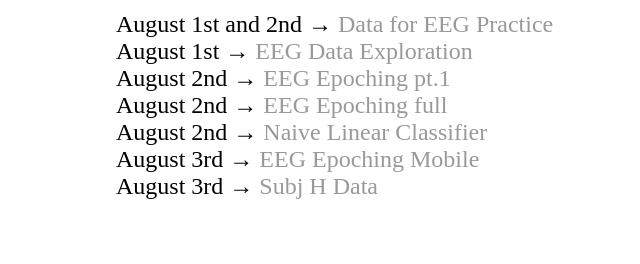
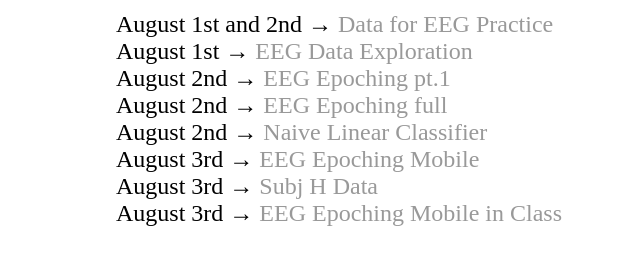
Before and after one commit to wisamreid/wisamreid.github.io, a plain HTML site: page demos.html in a window 1280 px wide. Shown: the part 136-400 px from the top of the page, without its empty margins (116-756 px from the left). Drawn offline with Linux system fonts and the light colour scheme.

Commit message:
Update demos.html

```diff
--- a/demos.html
+++ b/demos.html
@@ -15,7 +15,7 @@
 		      <li><span>August 2nd</span> &rarr; <a href="demos/Naive_Linear_Classifier.ipynb">Naive Linear Classifier</a><span></li>
 		      <li><span>August 3rd</span> &rarr; <a href="demos/EEG_Epoching_mobile.ipynb">EEG Epoching Mobile</a><span></li>
 		      <li><span>August 3rd</span> &rarr; <a href="https://drive.google.com/file/d/0B1gxPy-6qVriaEhXU29nZUQzNEk/view?usp=sharing">Subj H Data</a><span></li>
-
+		      <li><span>August 3rd</span> &rarr; <a href="demos/EEG_Epoching_mobile_in_class.ipynb">EEG Epoching Mobile in Class</a><span></li>
 		      <!--<li><span>June 23rd</span> &rarr; <a href="demos/Regression.ipynb">Linear & Logistic Regression</a><span></li>-->
 		      <!--<li><span>June 24th</span> &rarr; <a href="demos/Regression_scikit.ipynb">Scikit Learn & MNIST</a><span></li>-->
 		      <!--<li><span>June 27th & 28th</span> &rarr; <a href="demos/Neural_Network_Demo.ipynb">Small Neural Network</a><span></li>-->
```
